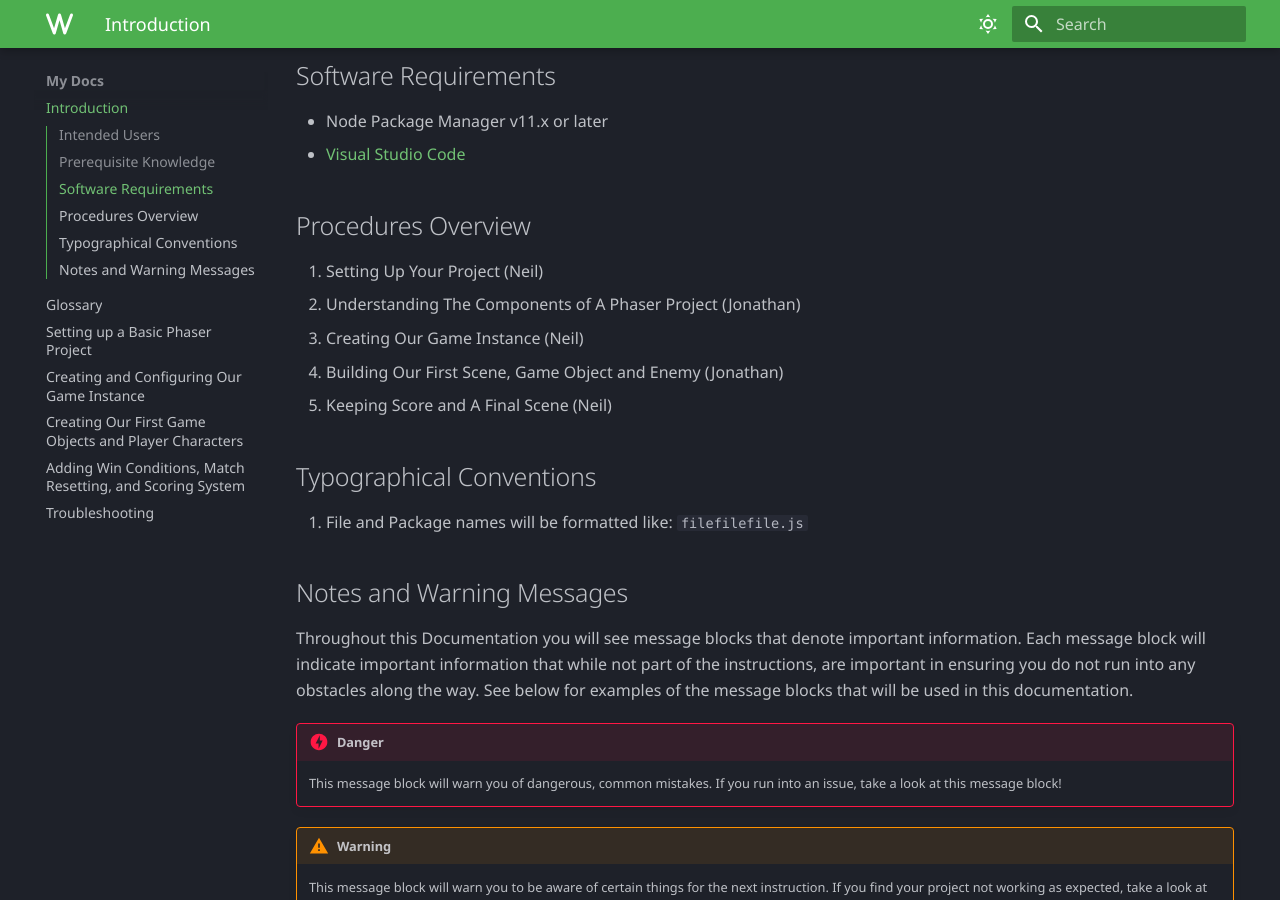
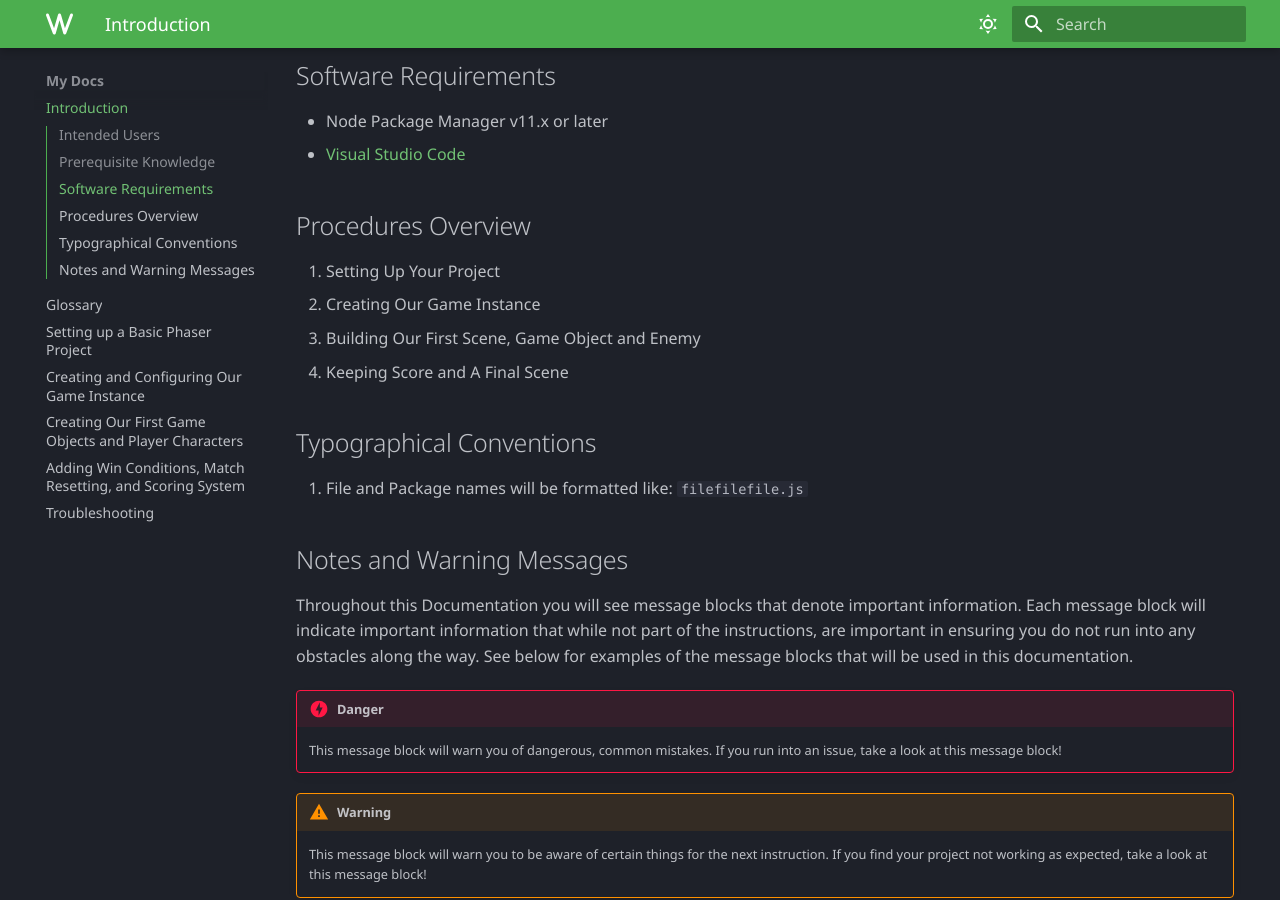
Before and after one commit to ndgeniebla/phaser-mkdocs, an MkDocs documentation site: the page built from docs/index.md, in a window 1280 px wide and 900 px high, scrolled down 875 px. Built offline with MkDocs 1.6.1 and Material for MkDocs 9.7.7, drawn with Linux system fonts in a browser that asks for light colours; some web fonts are replaced.

Commit message:
adjust index to reflect project structure

```diff
--- a/docs/index.md
+++ b/docs/index.md
@@ -28,11 +28,10 @@ This document assumes you know the following:
 
 ##Procedures Overview
 
-1. Setting Up Your Project (Neil)
-2. Understanding The Components of A Phaser Project (Jonathan)
-3. Creating Our Game Instance (Neil)
-4. Building Our First Scene, Game Object and Enemy (Jonathan)
-7. Keeping Score and A Final Scene (Neil)
+1. Setting Up Your Project
+2. Creating Our Game Instance
+3. Building Our First Scene, Game Object and Enemy
+4. Keeping Score and A Final Scene
 
 ##Typographical Conventions
 
```
